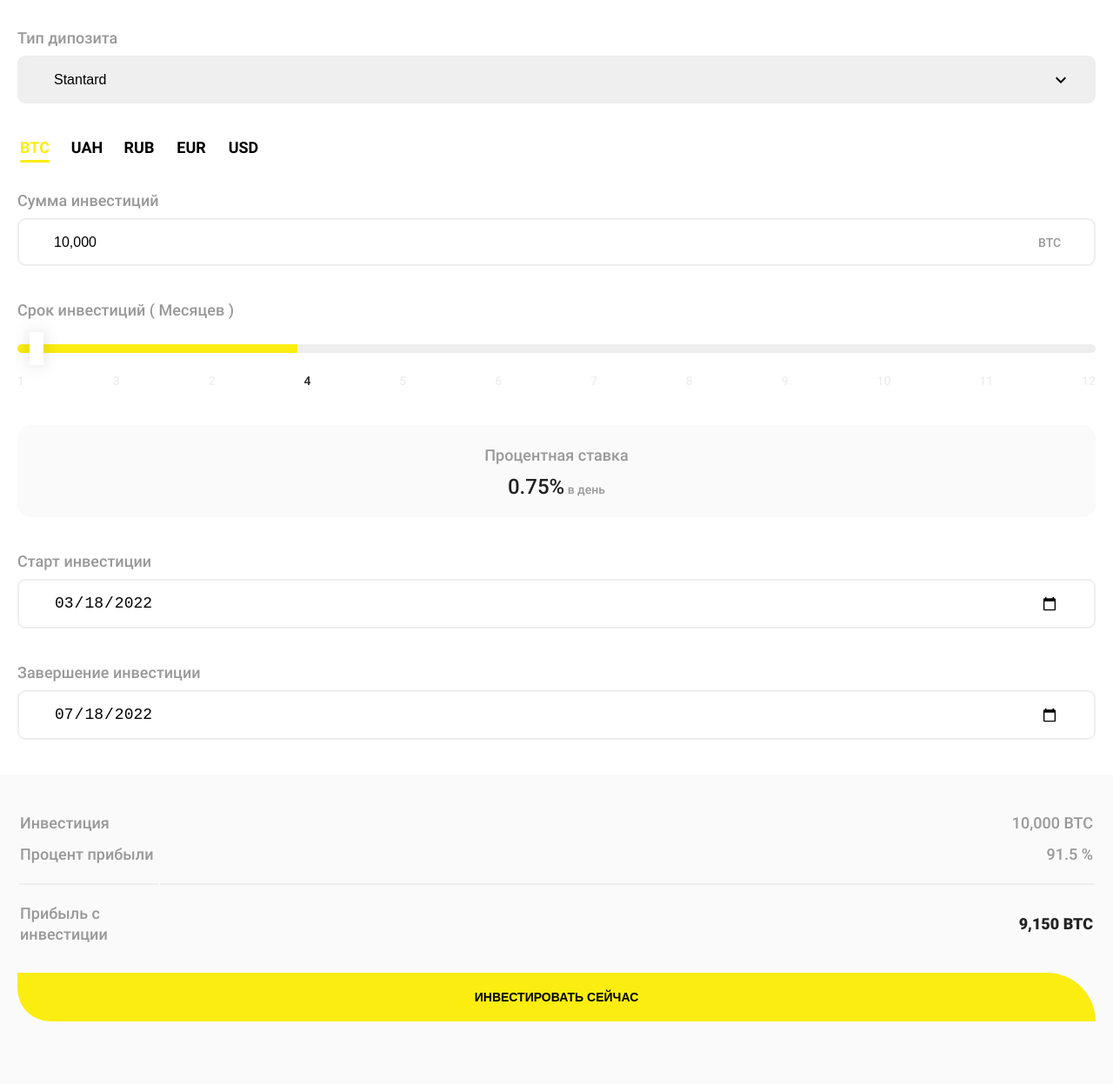
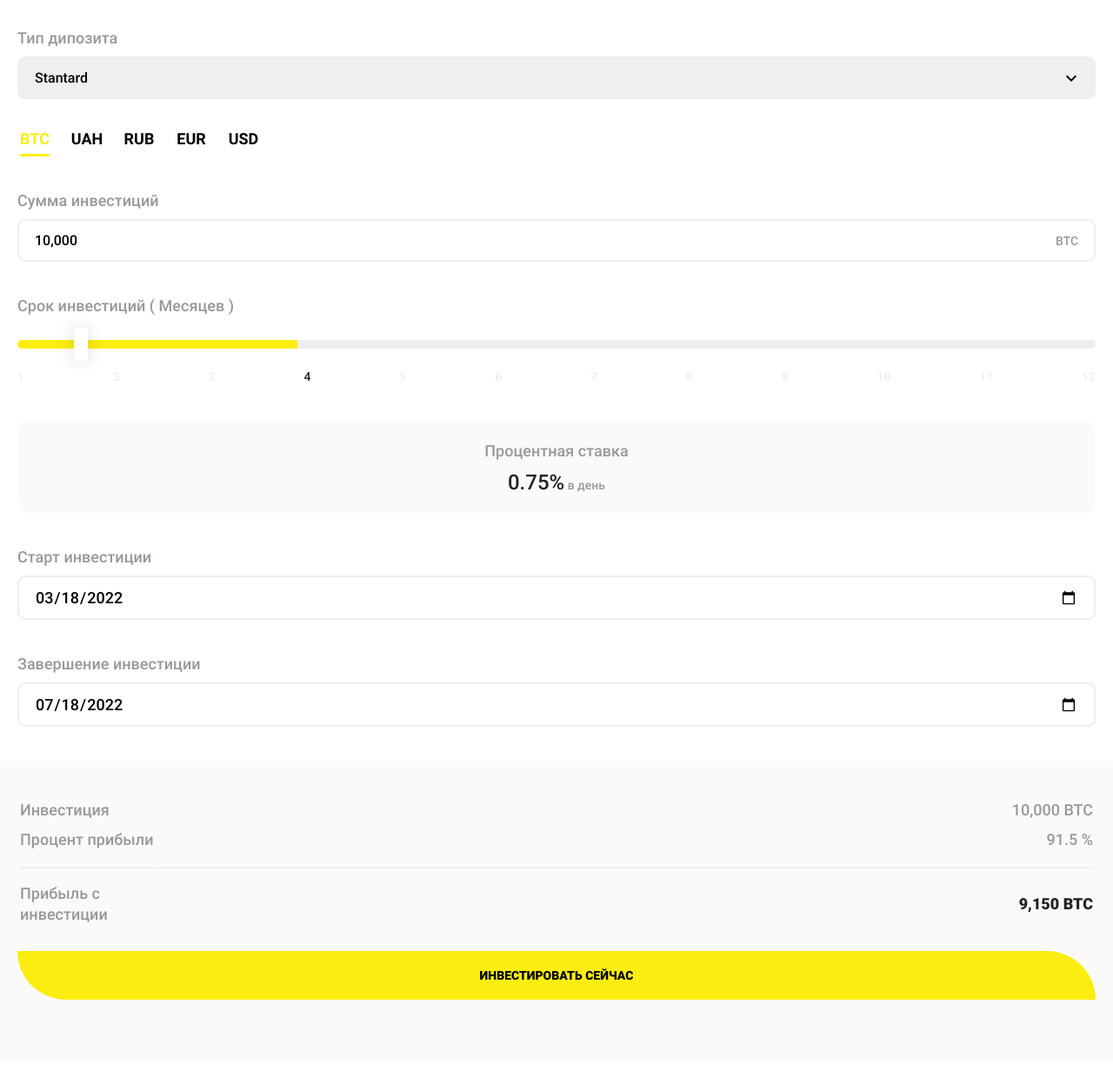
Before and after one commit to nikbritoff/profibility-calculator, a website: page src/index.html in a window 1280 px wide. Shown: the part 115-1362 px from the top of the page at 87% size. After the commit the page ends 1337 px from the top, so only its background shows below. Drawn offline with Linux system fonts and the light colour scheme.

Commit message:
Правки под PP

```diff
--- a/src/sass/blocks/choice-item.scss
+++ b/src/sass/blocks/choice-item.scss
@@ -18,7 +18,7 @@
 .choice-item__radio:checked + .choice-item__lable::after {
   content: "";
   position: absolute;
-  top: 25px;
+  top: 28px;
   display: block;
   width: 100%;
   height: 3px;
--- a/src/sass/blocks/choice-list.scss
+++ b/src/sass/blocks/choice-list.scss
@@ -3,7 +3,7 @@
   justify-content: flex-start;
   list-style: none;
   width: 100%;
-  padding: 0;
+  padding: 10px 0;
 }
 
 .choice-list__item {
--- a/src/sass/blocks/form.scss
+++ b/src/sass/blocks/form.scss
@@ -14,7 +14,7 @@
   line-height: 21px;
   color: $gray-600;
   display: block;
-  margin-bottom: 10px;
+  margin-bottom: 11px;
 }
 
 .form__input-container {
@@ -27,10 +27,11 @@
 }
 
 .form__input {
+  font-family: inherit;
   font-size: 16px;
   line-height: 21px;
   width: 100%;
-  padding: 15px 40px;
+  padding: 12px 18px;
   border: 2px solid $gray-400;
   border-radius: 9px;
   cursor: pointer;
@@ -47,8 +48,8 @@
 
 .form__input-description {
   position: absolute;
-  right: 40px;
-  bottom: 18px;
+  right: 20px;
+  bottom: 15px;
   display: block;
   font-size: 14px;
   line-height: 18px;
@@ -66,7 +67,7 @@
   appearance: none;
   background-image: url("/img/icon-select.svg");
   background-repeat: no-repeat;
-  background-position: top 50% right 32px;
+  background-position: top 50% right 20px;
 }
 
 .form__select:focus {
@@ -74,7 +75,7 @@
 }
 
 .form__cholice-list {
-  margin-top: 40px;
+  margin-top: 25px;
   margin-bottom: 0;
 }
 
--- a/src/sass/blocks/header.scss
+++ b/src/sass/blocks/header.scss
@@ -7,7 +7,7 @@
 
 .header__logo {
   display: flex;
-  width: 48px;
+  width: 55px;
   height: 48px;
   border-radius: 9px;
   background-color: $primary-yellow;
--- a/src/sass/blocks/info-table.scss
+++ b/src/sass/blocks/info-table.scss
@@ -16,13 +16,13 @@
 }
 
 .info-table__row:last-child .info-table__cell {
-  padding-top: 20px;
+  padding-top: 16px;
   border-top: 2px solid $gray-400;
 }
 
 
 .info-table__cell {
-  border-bottom: 8px solid $gray-300;
+  border-bottom: 6px solid $gray-300;
 }
 
 .info-table__cell:first-child {
--- a/src/sass/blocks/range-filter.scss
+++ b/src/sass/blocks/range-filter.scss
@@ -20,7 +20,7 @@
   background-color: $white;
   box-shadow: 0 0 20px rgba(0, 0, 0, 0.15);
   top: -14px;
-  left: 14px;
+  left: 65px;
 }
 
 .range-filter__values-list {
--- a/src/sass/blocks/submit-info.scss
+++ b/src/sass/blocks/submit-info.scss
@@ -10,6 +10,7 @@
 }
 
 .submit-info__button {
+  font-family: inherit;
   font-size: 14px;
   line-height: 16px;
   font-weight: 900;
@@ -18,7 +19,7 @@
   width: 100%;
   padding: 20px;
   border: none;
-  border-radius: 0 90px 0 61px;
+  border-radius: 0 90px 0 90px;
   margin-top: 22px;
   cursor: pointer;
 }
```
Also changed, not shown: src/css/style.css, 1 other file.
